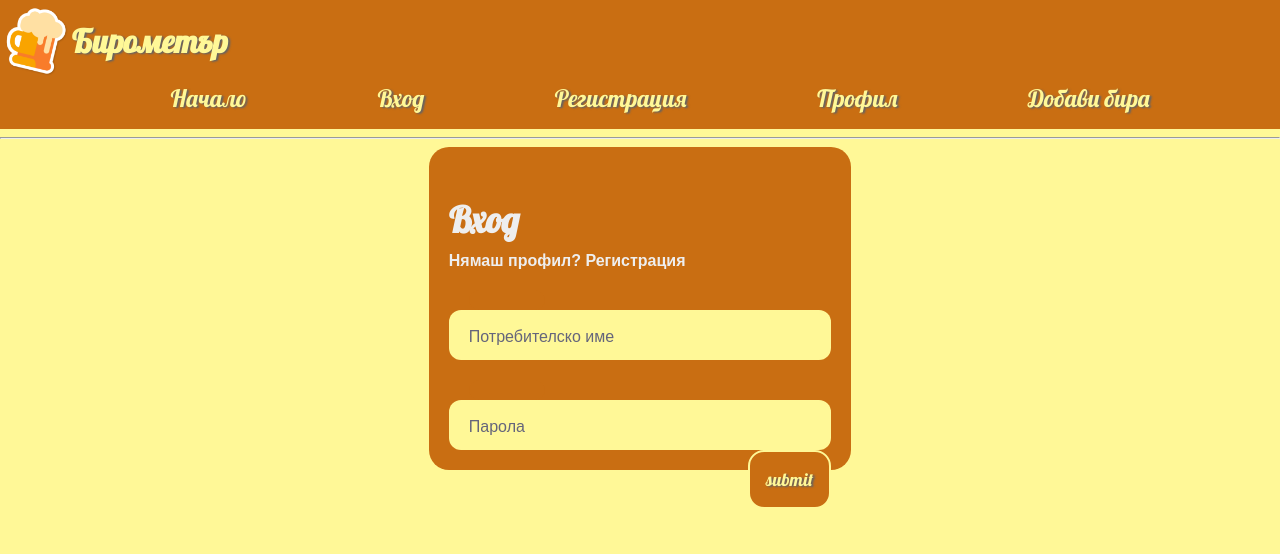
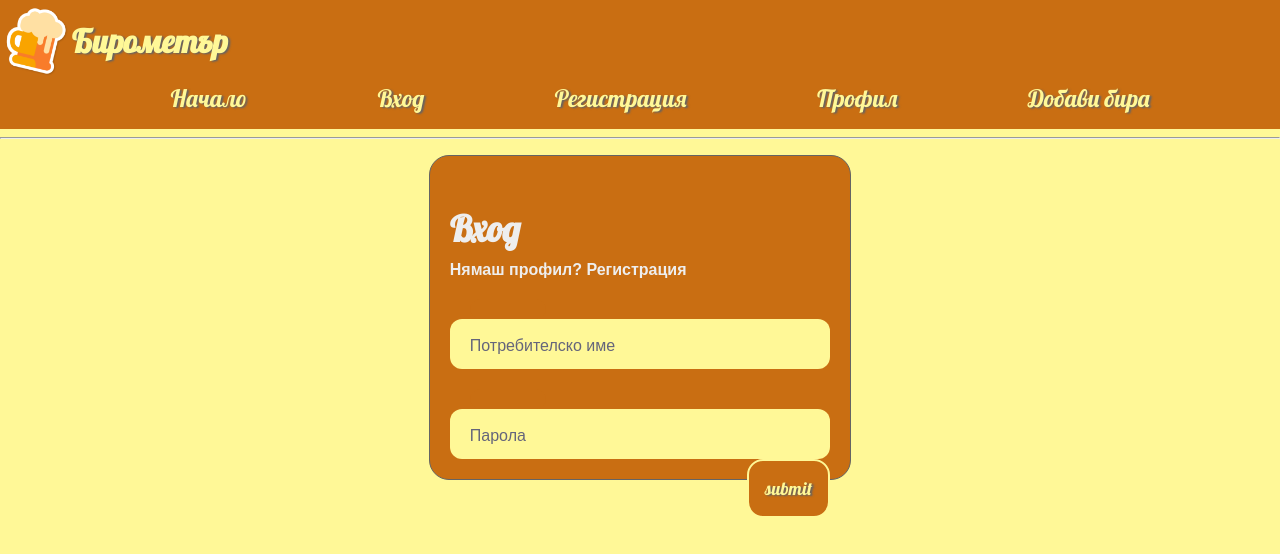
Before and after one commit to entropy88/beer-project, a React (Create React App) app: page /login in a window 1280 px wide. Shown: the top 554 px of the page. Built offline with nearby package versions, Linux system fonts and the light colour scheme.

Commit message:
some more styling

```diff
--- a/src/components/Login/Login.module.css
+++ b/src/components/Login/Login.module.css
@@ -1,7 +1,10 @@
 @import url('https://fonts.googleapis.com/css2?family=Lobster&display=swap');
 
 .form {
-    margin: auto;
+  margin: 16px auto;
+  border: 1px solid rgb(100, 100, 100);
+  color:rgb(100, 100, 100);
+
     background-color: #C96E12;
     border-radius: 20px;
     box-sizing: border-box;
@@ -39,7 +42,6 @@
     border-radius: 12px;
     border: 0;
     box-sizing: border-box;
-
     font-size: 18px;
     height: 100%;
     outline: 0;
```
